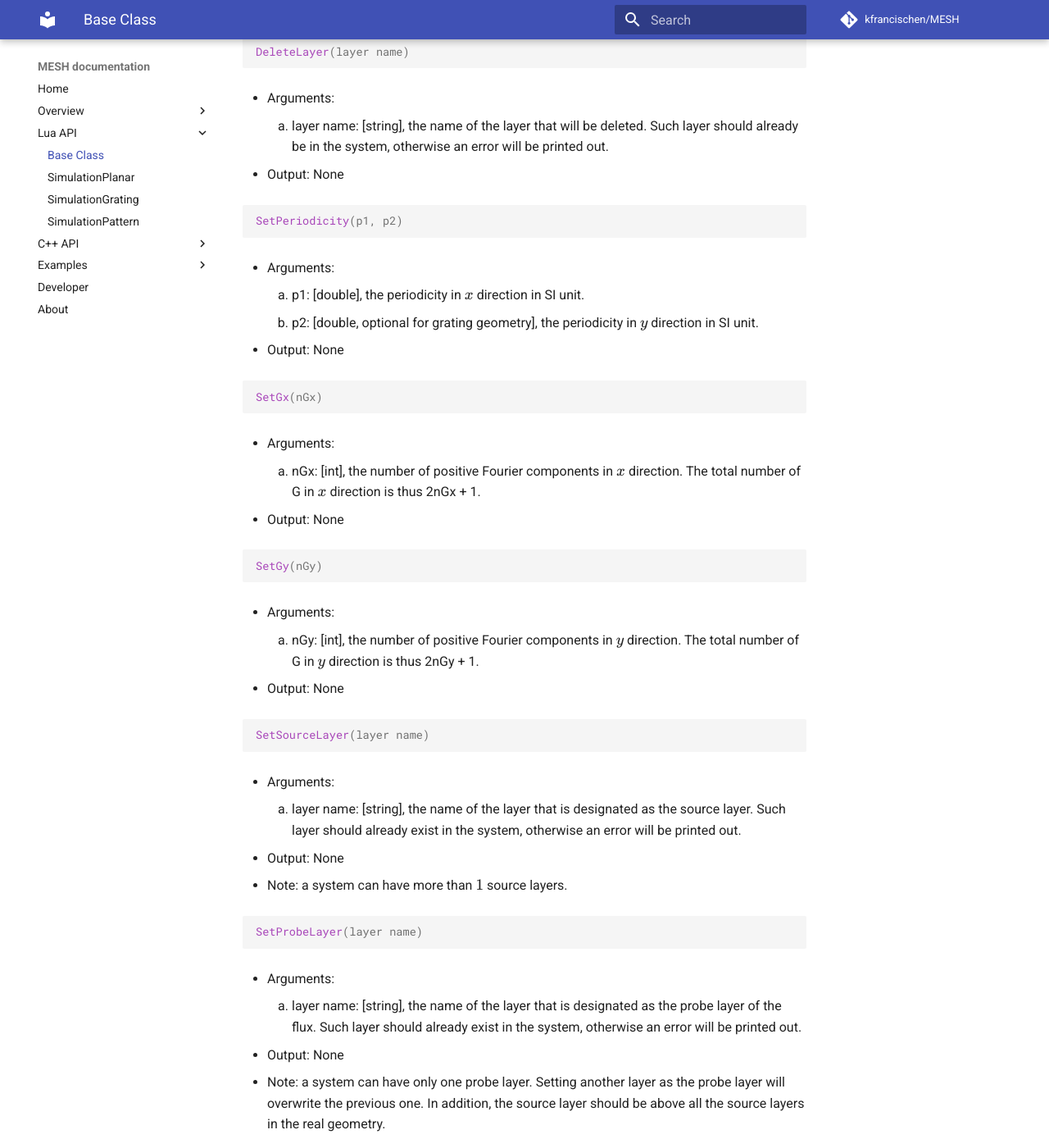
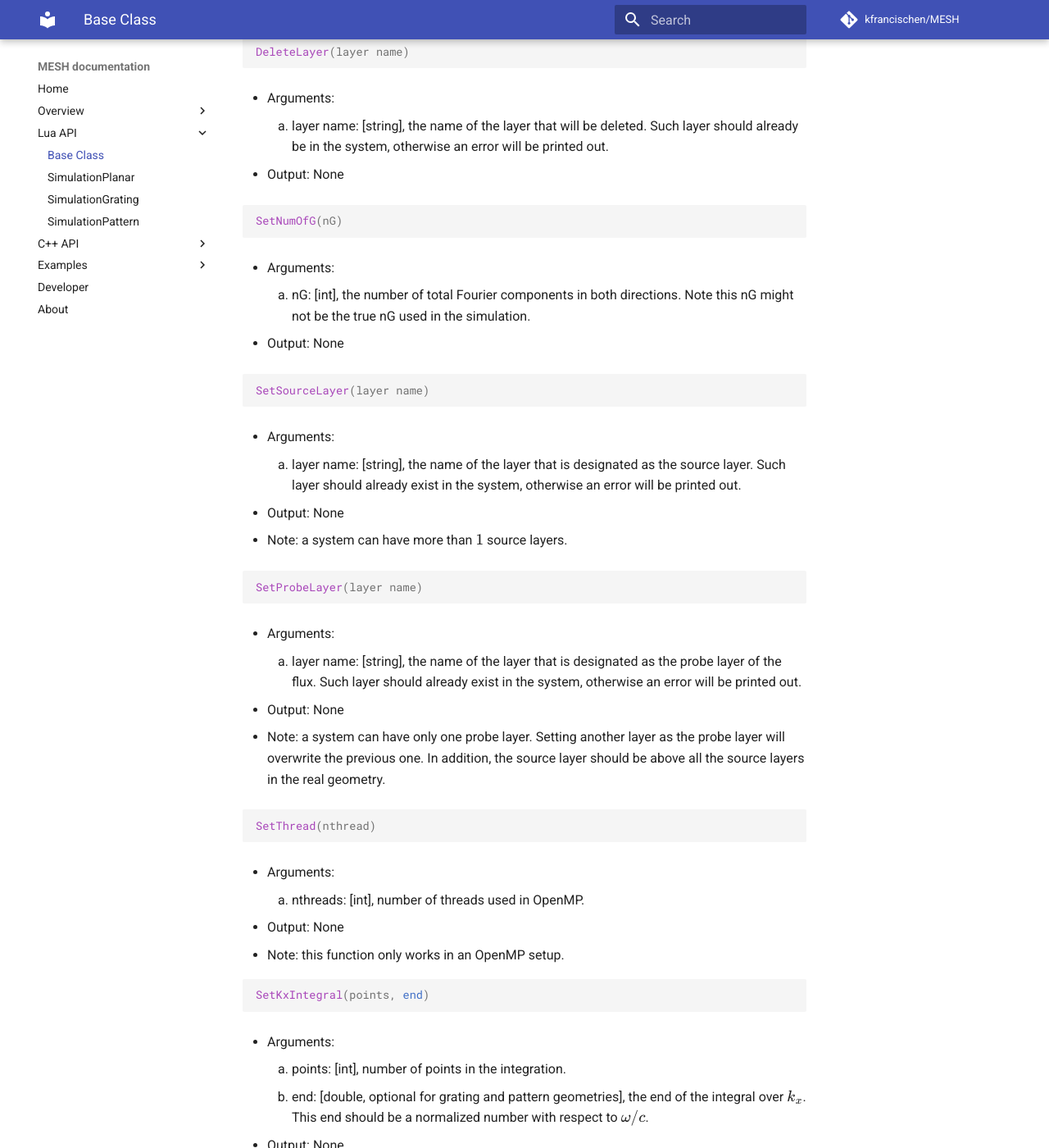
Before and after one commit to kfrancischen/MESH, an MkDocs documentation site: the page built from doc/docs/LuaAPI/baseClass.md, in a window 1280 px wide and 1400 px high, scrolled down 2570 px. Shown: the whole window at 82% size. Built offline with MkDocs 1.6.1 and Material for MkDocs 9.7.7, drawn with Linux system fonts in a browser that asks for light colours; formulas are drawn with MathJax 3; comment, search, counter and statistics services are not loaded; old or Windows-style settings are respelled for this version of MkDocs; some of the changed text lies outside the part shown.

Commit message:
update docs

````diff
--- a/doc/docs/LuaAPI/baseClass.md
+++ b/doc/docs/LuaAPI/baseClass.md
@@ -86,28 +86,12 @@
 
 * Output: None
 
+
 ```lua
-SetPeriodicity(p1, p2)
+SetNumOfG(nG)
 ```
 * Arguments:
-    1. p1: [double], the periodicity in $x$ direction in SI unit.
-    2. p2: [double, optional for grating geometry], the periodicity in $y$ direction in SI unit.
-
-* Output: None
-
-```lua
-SetGx(nGx)
-```
-* Arguments:
-    1. nGx: [int], the number of positive Fourier components in $x$ direction. The total number of G in $x$ direction is thus 2nGx + 1.
-
-* Output: None
-
-```lua
-SetGy(nGy)
-```
-* Arguments:
-    1. nGy: [int], the number of positive Fourier components in $y$ direction. The total number of G in $y$ direction is thus 2nGy + 1.
+    1. nG: [int], the number of total Fourier components in both directions. Note this nG might not be the true nG used in the simulation.
 
 * Output: None
 
@@ -264,6 +248,13 @@
 * Output: [double], the value of $\Phi(\omega, k_x, k_y)$.
 
 ```lua
+GetNumOfG()
+```
+* Arguments: None
+
+* Output: number of G. If function `InitSimulation` has been called, then this function returns the true nG used in the simulation, otherwise return the user input nG.
+
+```lua
 OutputSysInfo()
 ```
 * Arguments: None
@@ -320,7 +311,13 @@
 !!! warning
     In MPI this function is not guaranteed to be atomic, meaning the printed output might be messed because each process is writing its own value to the screen. However for OpenMP, there is no such problem.
 
+```lua
+OptSetLatticeTruncation(truncation)
+```
+* Arguments:
+    1. truncation: [string], the truncation method for the  reciprocal lattice. Should be one of "Circular" or "Parallelogramic".
 
+* Output: None
 
 MESH also provides physics constants to facilitate computation. The constant object can be initiated by
 ```lua
````
Also changed, not shown: other parts of doc/docs/LuaAPI/baseClass.md (+5 -5 lines), doc/docs/LuaAPI/grating.md (+7 -19 lines), doc/docs/LuaAPI/pattern.md (+13 -0 lines), doc/docs/features.md (+2 -2 lines), doc/docs/LuaAPI/coordinate.png (added).
